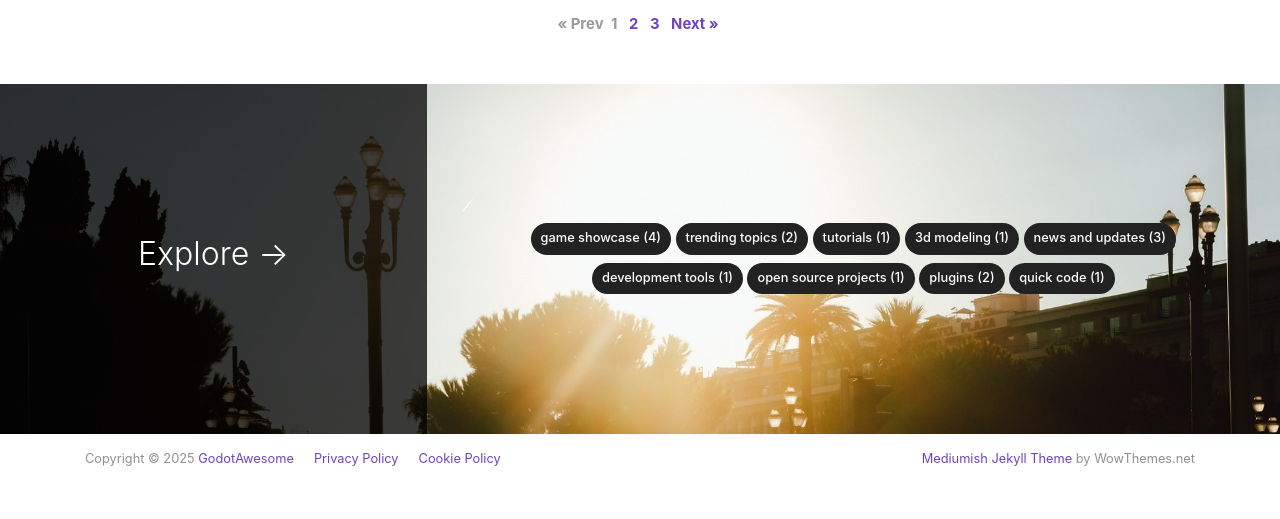
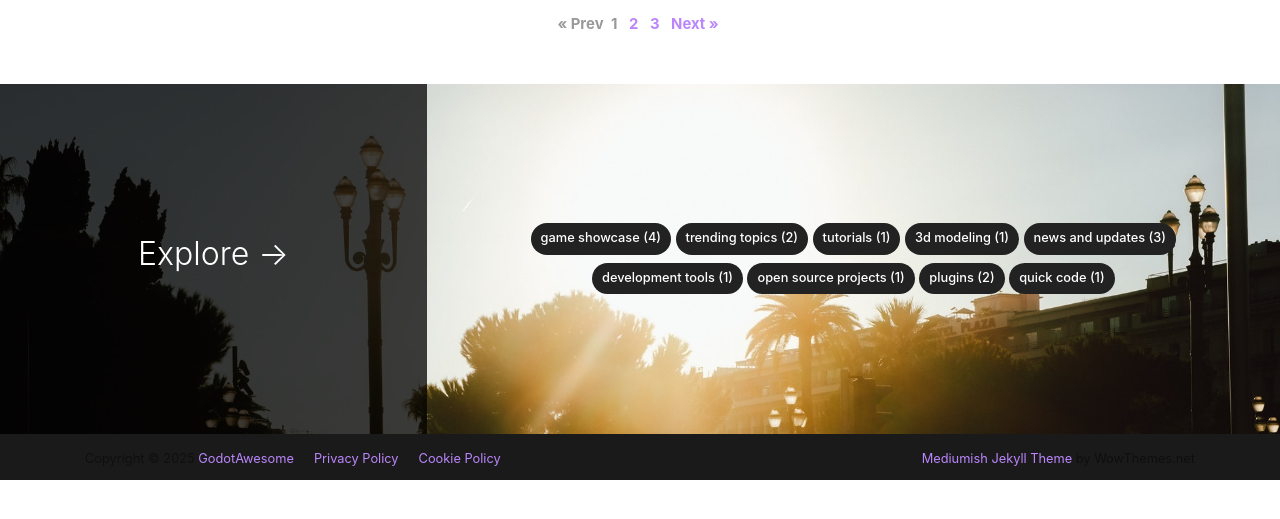
Before and after one commit to godotawesome/godotawesome.github.io, a Jekyll site: the page built from index.html, in a window 1280 px wide and 1400 px high, scrolled down 1158 px. Shown: the part 858-1377 px from the top of the window. Built offline with Jekyll 4.4.1, drawn with Linux system fonts in a browser that asks for light colours; nearby versions of some CDN libraries; the list of posts is cut into pages by our own code.

Commit message:
Update _theme-config.scss

```diff
--- a/_sass/_theme-config.scss
+++ b/_sass/_theme-config.scss
@@ -15,7 +15,7 @@
 // 5. Dark (Koyu) - Koyu tema
 
 // Aktif temayı seçmek için aşağıdaki satırı uncomment edin:
-$active-theme: 'purple' !default;
+$active-theme: 'dark' !default;
 
 // DEFAULT THEME (Varsayılan Yeşil Tema)
 // ================================
```
